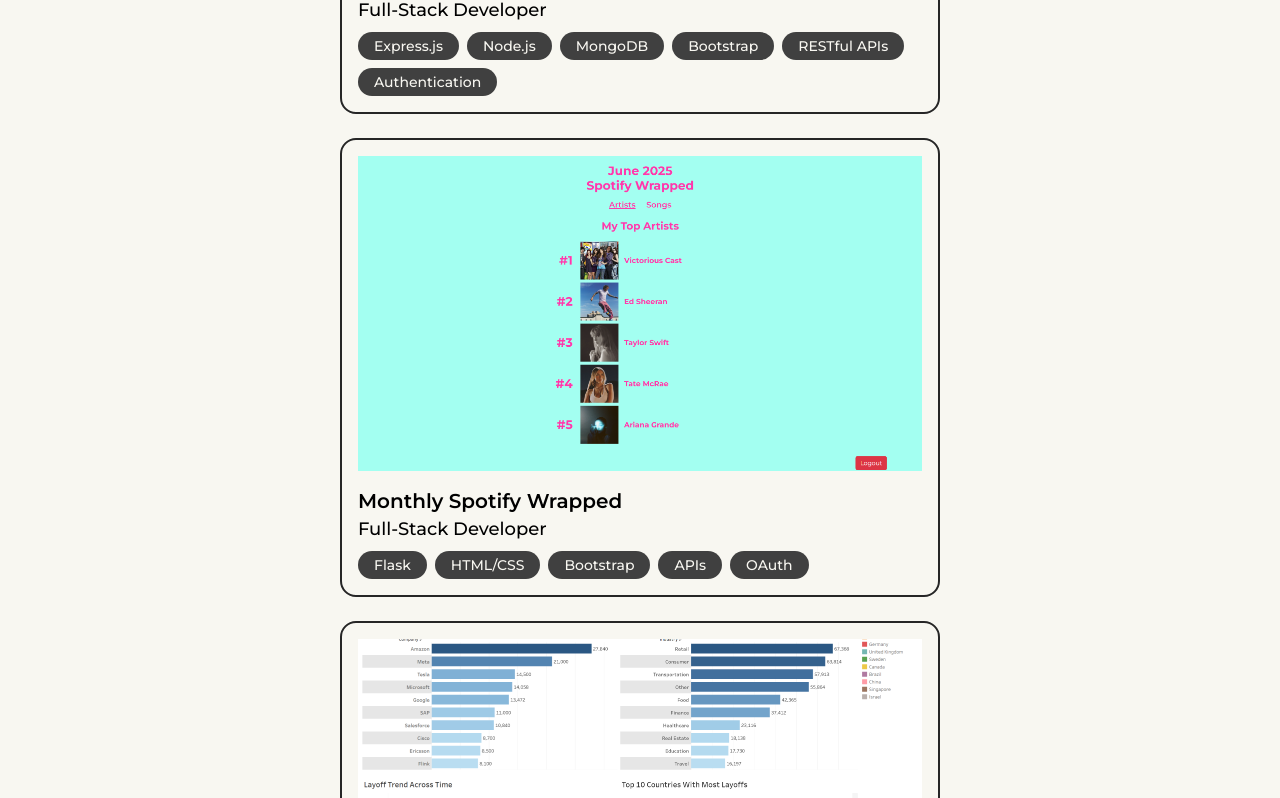
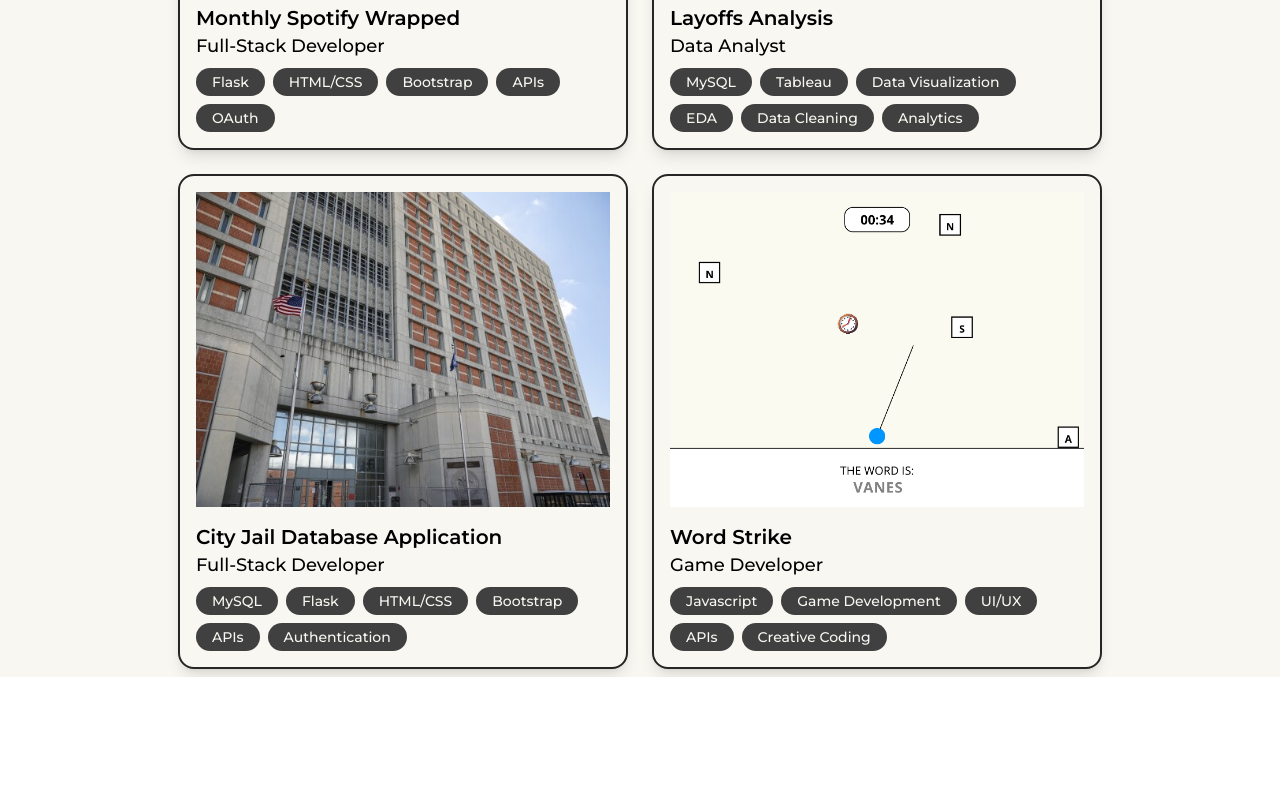
Before and after one commit to wukellyy/portfolio_website, a React (Vite) app: page / in a window 1280 px wide. Shown: the part 3380-4178 px from the top of the page. After the commit the page ends 4057 px from the top, so only its background shows below. Built offline with nearby package versions, Linux system fonts and the light colour scheme.

Commit message:
projects component for larger screens

```diff
--- a/src/components/ProjectCard.jsx
+++ b/src/components/ProjectCard.jsx
@@ -14,7 +14,7 @@
 
   return (
     <a href={link} target="_blank" rel="noopener noreferrer" className="block">
-      <div className="w-[500px] lg:w-[600px] h-auto p-4 flex flex-col bg-cream border-2 border-neutral-800 rounded-2xl m-2 gap-4 hover:scale-102 ease-in duration-200">
+      <div className="w-[500px] xl:w-[450px] 2xl:w-[425px] h-auto p-4 flex flex-col bg-cream border-2 border-neutral-800 rounded-2xl m-2 gap-4 hover:scale-102 ease-in duration-200 shadow-lg">
         <div>
           <img
             src={image}
--- a/src/components/Projects.jsx
+++ b/src/components/Projects.jsx
@@ -6,15 +6,13 @@
 const Projects = () => {
   return (
     <div className="w-full bg-cream">
-      <div className="w-[500px] mx-auto h-full flex flex-col justify-center items-center">
+      <div className="w-[500px] xl:w-full mx-auto h-full flex flex-col justify-center items-center">
         <h2 className="text-4xl lg:text-5xl font-bold mb-6 text-neutral-800">
           Projects
         </h2>
-        <div className="flex flex-col gap-2">
+        <div className="grid grid-cols-1 xl:grid-cols-2 2xl:grid-cols-3 gap-2">
           {PROJECTS.map((project, idx) => (
-            <div key={idx}>
-              <ProjectCard project={project}/>
-            </div>
+            <ProjectCard key={idx} project={project} />
           ))}
         </div>
       </div>
--- a/src/data/projects.js
+++ b/src/data/projects.js
@@ -3,6 +3,7 @@
 import MonthlySpotifyWrapped from "../assets/monthly_spotify_wrapped.png";
 import LayoffsAnalysis from "../assets/layoffs_analysis.png";
 import CityJailDatabase from "../assets/city_jail.jpg";
+import WordStrike from "../assets/word_strike.png";
 
 export const PROJECTS = [
   {
@@ -64,4 +65,17 @@
     link: "https://github.com/xhanghe/CSUY3083Project",
     image: CityJailDatabase,
   },
+  {
+    name: "Word Strike",
+    role: "Game Developer",
+    tags: [
+      "Javascript",
+      "Game Development",
+      "UI/UX",
+      "APIs",
+      "Creative Coding",
+    ],
+    link: "https://github.com/wukellyy/CreativeCodingFinal_Spring25_KellyWu",
+    image: WordStrike,
+  },
 ];
```
